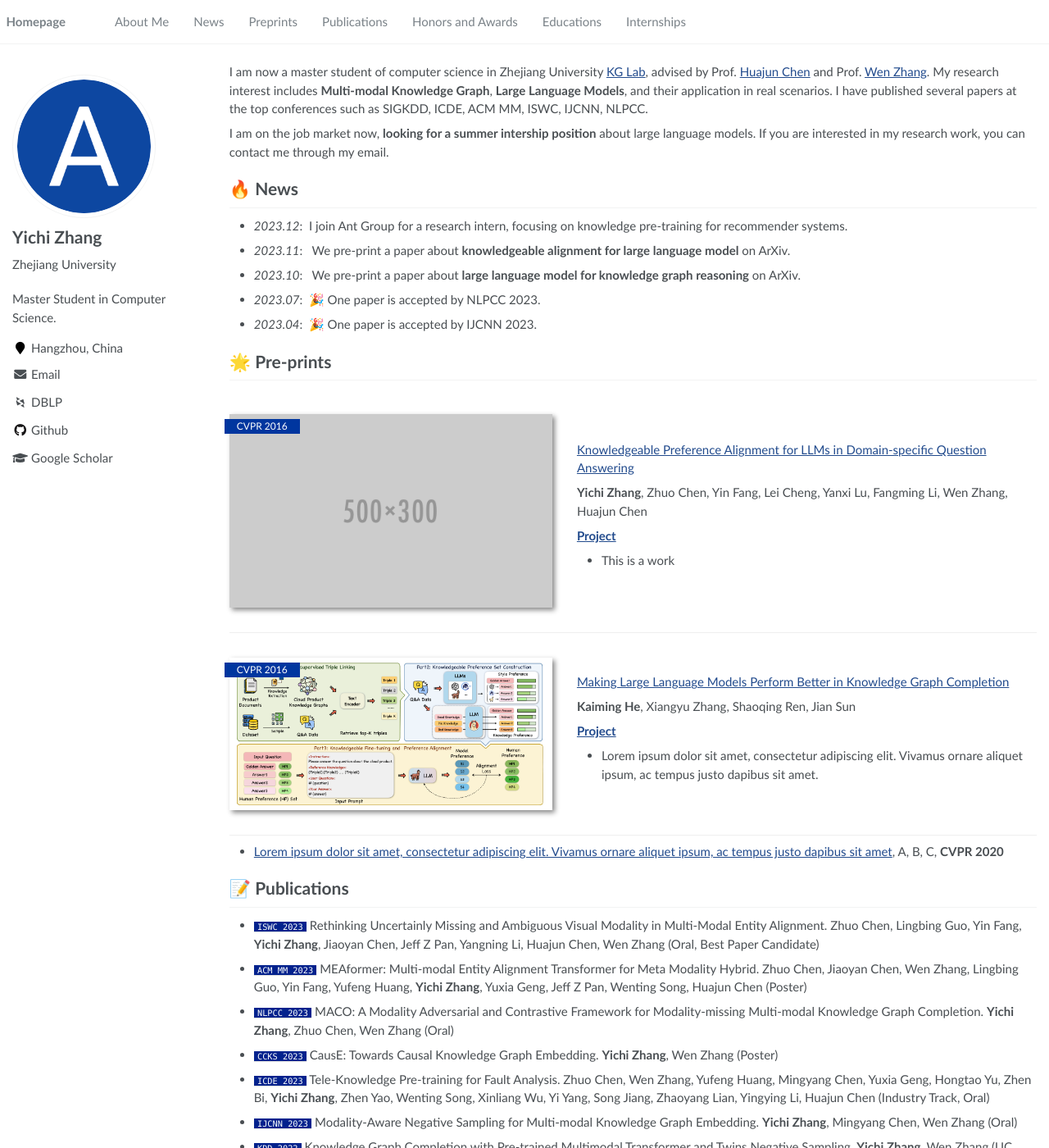
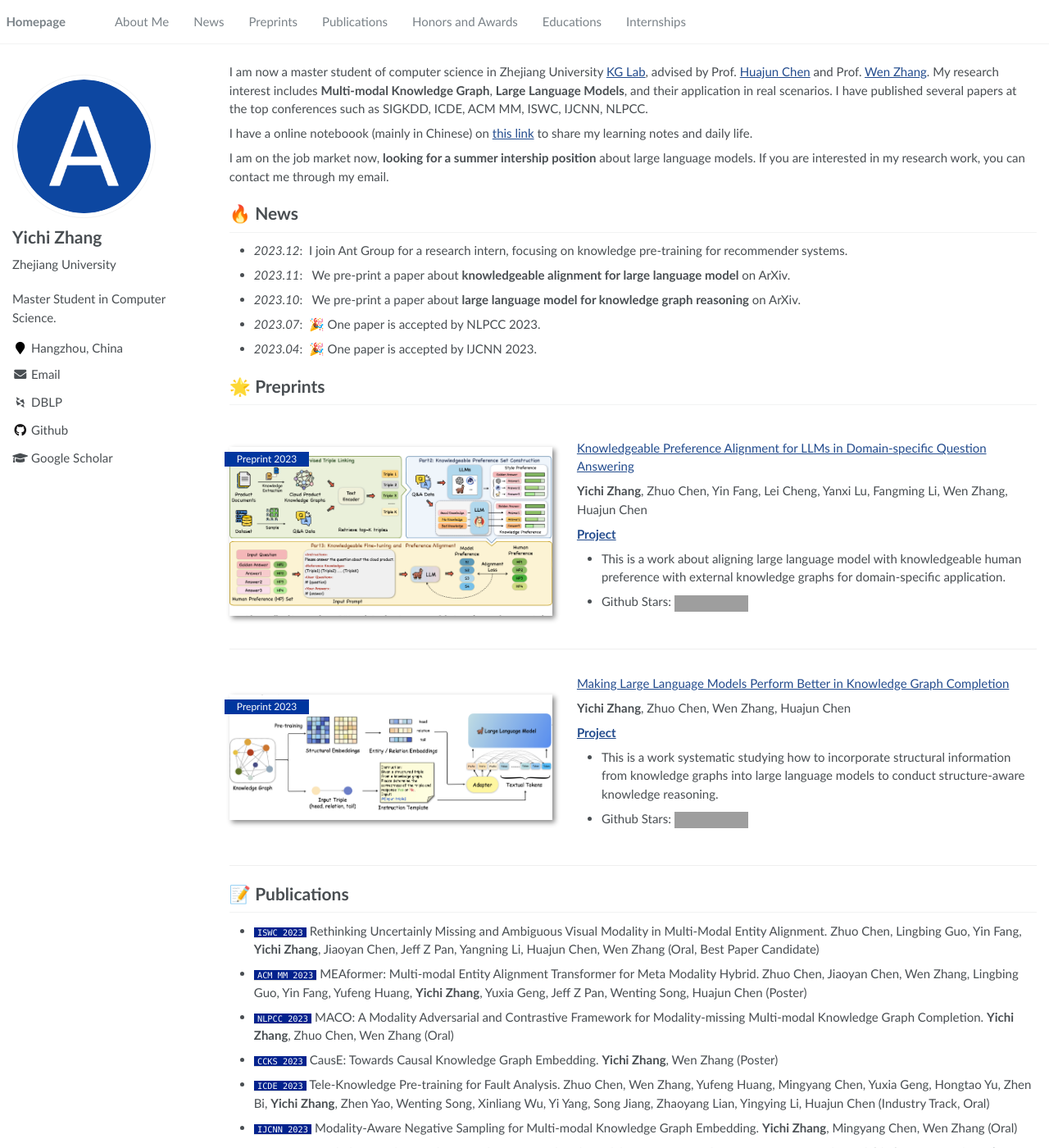
Before and after one commit to Zhang-Each/CV, a Jekyll site: the page built from _pages/about.md, in a window 1280 px wide and 1400 px high. Shown: the whole window at 82% size. Built offline with Jekyll 4.4.1, drawn with Linux system fonts in a browser that asks for light colours; some web fonts are replaced; grey boxes are pictures that could not be loaded.

Commit message:
update profile

```diff
--- a/_data/navigation.yml
+++ b/_data/navigation.yml
@@ -7,7 +7,7 @@ main:
     url: "/CV/#-news"
 
   - title: "Preprints"
-    url: "/CV/#-Pre-prints"
+    url: "/CV/#-Preprints"
 
   - title: "Publications"
     url: "/CV/#-publications"
--- a/_pages/about.md
+++ b/_pages/about.md
@@ -20,6 +20,8 @@ redirect_from:
 
 I am now a master student of computer science in Zhejiang University [KG Lab](https://www.zjukg.org/), advised by Prof. [Huajun Chen](https://scholar.google.com/citations?user=T6om-m4AAAAJ&hl=zh-CN&oi=ao) and Prof. [Wen Zhang](https://scholar.google.com/citations?user=Ig9ho4kAAAAJ&hl=zh-CN). My research interest includes **Multi-modal Knowledge Graph**, **Large Language Models**, and their application in real scenarios. I have published several papers at the top conferences such as SIGKDD, ICDE, ACM MM, ISWC, IJCNN, NLPCC.
 
+I have a online noteboook (mainly in Chinese) on [this link](https://zhang-each.github.io/My-CS-Notebook/) to share my learning notes and daily life.
+
 I am on the job market now, **looking for a summer intership position** about large language models. If you are interested in my research work, you can contact me through my email.
 
 
@@ -30,9 +32,9 @@ I am on the job market now, **looking for a summer intership position** about la
 - *2023.07*: &nbsp;🎉 One paper is accepted by NLPCC 2023.
 - *2023.04*: &nbsp;🎉 One paper is accepted by IJCNN 2023.
 
-# 🌟 Pre-prints
+# 🌟 Preprints
 
-<div class='paper-box'><div class='paper-box-image'><div><div class="badge">CVPR 2016</div><img src='images/500x300.png' alt="sym" width="100%"></div></div>
+<div class='paper-box'><div class='paper-box-image'><div><div class="badge">Preprint 2023</div><img src='images/knowpat.png' alt="sym" width="100%"></div></div>
 <div class='paper-box-text' markdown="1">
 
 [Knowledgeable Preference Alignment for LLMs in Domain-specific Question Answering](https://arxiv.org/pdf/2311.06503.pdf)
@@ -40,24 +42,24 @@ I am on the job market now, **looking for a summer intership position** about la
 **Yichi Zhang**, Zhuo Chen, Yin Fang, Lei Cheng, Yanxi Lu, Fangming Li, Wen Zhang, Huajun Chen
 
 [**Project**](https://github.com/zjukg/KnowPAT) <strong><span class='show_paper_citations' data='DhtAFkwAAAAJ:ALROH1vI_8AC'></span></strong>
-- This is a work
+- This is a work about aligning large language model with knowledgeable human preference with external knowledge graphs for domain-specific application.
+- Github Stars: [![](https://img.shields.io/github/stars/zjukg/KnowPAT)](https://github.com/zjukg/KnowPAT)
 </div>
 </div>
 
 
-<div class='paper-box'><div class='paper-box-image'><div><div class="badge">CVPR 2016</div><img src='images/knowpat.png' alt="sym" width="100%"></div></div>
+<div class='paper-box'><div class='paper-box-image'><div><div class="badge">Preprint 2023</div><img src='images/kopa.png' alt="sym" width="100%"></div></div>
 <div class='paper-box-text' markdown="1">
 
 [Making Large Language Models Perform Better in Knowledge Graph Completion](https://arxiv.org/pdf/2310.06671.pdf)
 
-**Kaiming He**, Xiangyu Zhang, Shaoqing Ren, Jian Sun
+**Yichi Zhang**, Zhuo Chen, Wen Zhang, Huajun Chen
 
 [**Project**](https://github.com/zjukg/KoPA) <strong><span class='show_paper_citations' data='DhtAFkwAAAAJ:ALROH1vI_8AC'></span></strong>
-- Lorem ipsum dolor sit amet, consectetur adipiscing elit. Vivamus ornare aliquet ipsum, ac tempus justo dapibus sit amet.
+- This is a work systematic studying how to incorporate structural information from knowledge graphs into large language models to conduct structure-aware knowledge reasoning.
+- Github Stars: [![](https://img.shields.io/github/stars/zjukg/KoPA)](https://github.com/zjukg/KoPA)
 </div>
 </div>
-
-- [Lorem ipsum dolor sit amet, consectetur adipiscing elit. Vivamus ornare aliquet ipsum, ac tempus justo dapibus sit amet](https://github.com), A, B, C, **CVPR 2020**
 
 # 📝 Publications
 
```
Also changed, not shown: images/knowpat.png, images/kopa.png (added).
